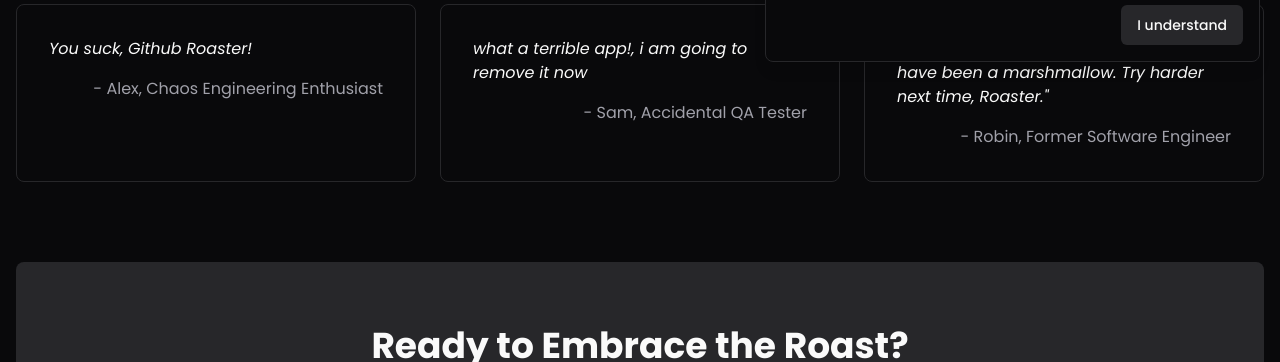
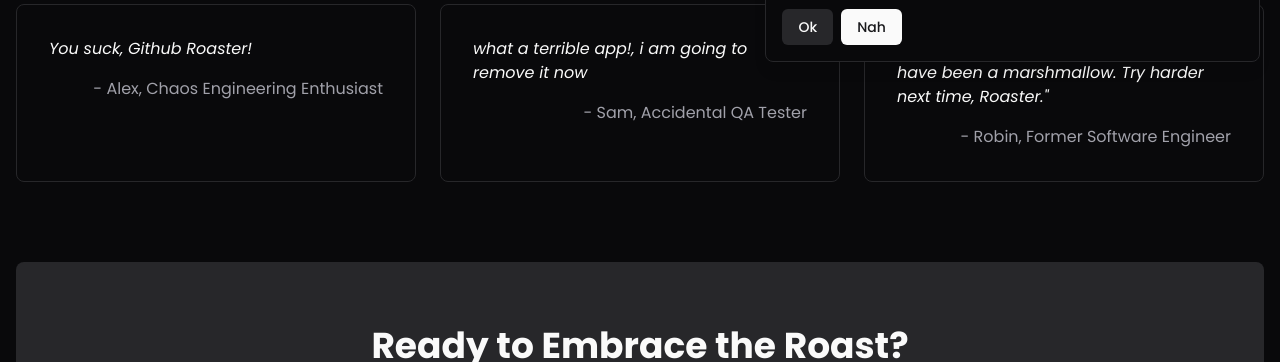
Before and after one commit to faltawy/gh-roaster, a website: page index.html in a window 1280 px wide. Shown: the part 738-1100 px from the top of the page. Drawn offline with nearby package versions, Linux system fonts and the light colour scheme.

Commit message:
Refactor AI note dismissal buttons in GitHub Roaster landing page

```diff
--- a/index.html
+++ b/index.html
@@ -64,6 +64,10 @@
                 aiNote.classList.add('hidden');
             }, 300); // Match the duration of the transition
         }
+        function dismissAINoteAndTakeMeToGitHub() {
+            dismissAINote();
+            window.open('https://github.com/apps/gh-roaster', "_blank");
+        }
     </script>
 </head>
 
@@ -75,10 +79,19 @@
                 <p class="text-sm font-medium">
                     Just a heads-up, this landing page was AI-generated. Cool, huh?
                 </p>
-                <button onclick="dismissAINote()"
-                    class="w-fit ms-auto whitespace-nowrap rounded-md text-sm font-medium ring-offset-background transition-colors focus-visible:outline-none focus-visible:ring-2 focus-visible:ring-ring focus-visible:ring-offset-2 disabled:pointer-events-none disabled:opacity-50 bg-secondary text-secondary-foreground h-10 px-4 py-2 shrink-0">
-                    I understand
-                </button>
+                <div class="flex items-center gap-2 justify-start">
+                    <button
+                    tabindex="0"
+                    onclick="dismissAINote()"
+                        class="w-fit whitespace-nowrap shrink rounded-md text-sm font-medium ring-offset-background transition-colors focus-visible:outline-none focus-visible:ring-2 focus-visible:ring-ring focus-visible:ring-offset-2 disabled:pointer-events-none disabled:opacity-50 bg-secondary text-secondary-foreground px-4 py-2">
+                        Ok
+                    </button>
+                    <button
+                        onclick="dismissAINoteAndTakeMeToGitHub()"
+                        class="w-fit whitespace-nowrap rounded-md text-sm font-medium ring-offset-background transition-colors focus-visible:outline-none focus-visible:ring-2 focus-visible:ring-ring focus-visible:ring-offset-2 disabled:pointer-events-none disabled:opacity-50 bg-primary text-primary-foreground px-4 py-2">
+                        Nah
+                    </button>
+                </div>
             </div>
             <section id="hero" class="text-center mb-20">
                 <h1 class="text-5xl md:text-6xl font-bold mb-4">GitHub Roaster</h1>
```
